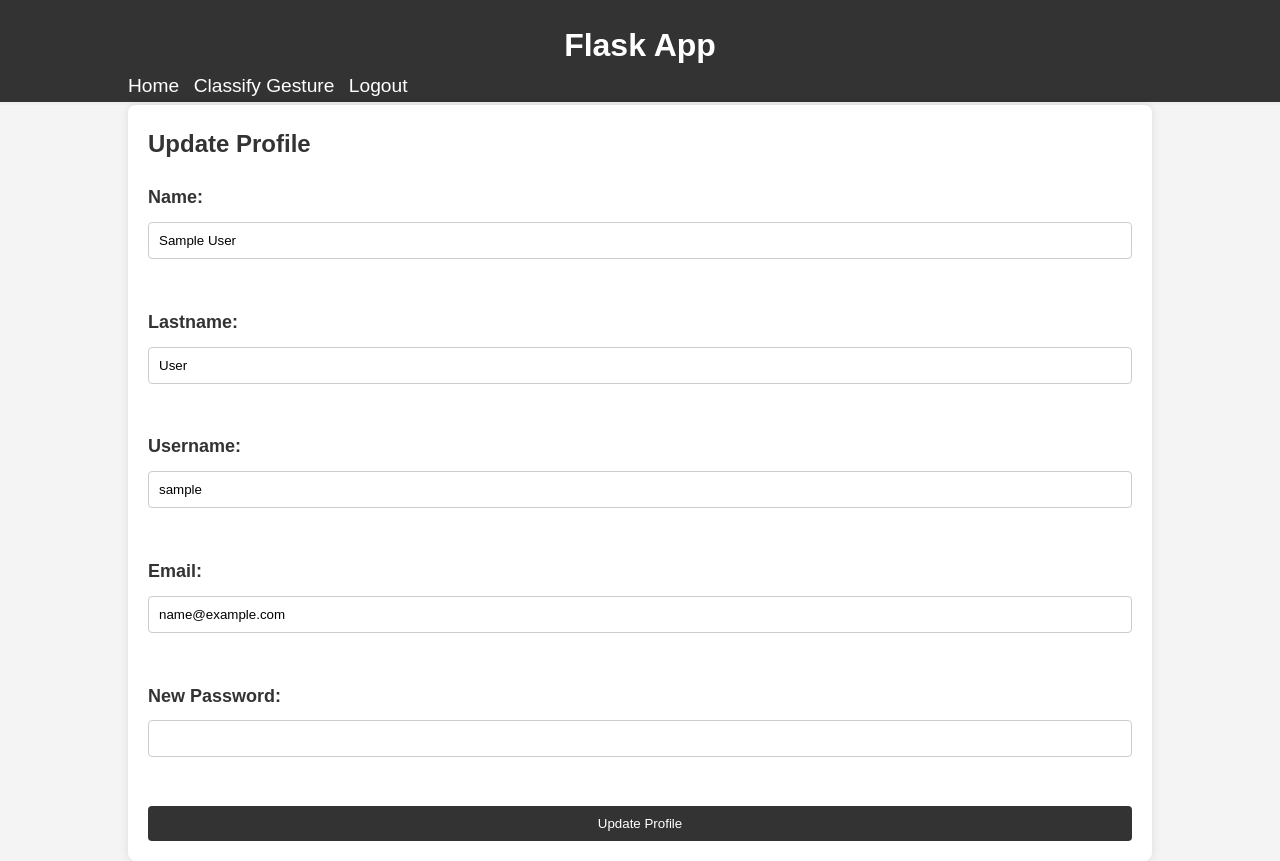
After one commit to nameisalfio/Flask_ChatRPS, a Flask app: page /user/update in a window 1280 px wide. The commit adds this page. Run offline with Flask 3, Linux system fonts and the light colour scheme; the visitor is signed in with stand-in values (Sample User, id 1); tables that the repository leaves empty hold one stand-in row (values such as "Sample post").

Commit message:
First version

```diff
--- a/ChatRPS/app/routes/user_routes.py
+++ b/ChatRPS/app/routes/user_routes.py
@@ -4,7 +4,7 @@ from app.models.user import User
 
 user_bp = Blueprint('user_bp', __name__)
 
-@user_bp.route('/profile')
+@user_bp.route('/profile', methods=['GET'])
 def profile():
     user_id = session.get('user_id')
     if not user_id:
@@ -12,29 +12,64 @@ def profile():
         return redirect(url_for('auth_bp.login_page'))
 
     user = User.query.get(user_id)
-    if user is None:
+    if not user:
         flash('User not found.', 'danger')
         return redirect(url_for('auth_bp.login_page'))
 
     return render_template('profile.html', user=user)
 
-@user_bp.route('/update/<int:id>', methods=['POST'])
-def update_user(id):
-    user = User.query.get(id)
-    if user is None:
+@user_bp.route('/update', methods=['GET'])
+def update_form():
+    user_id = session.get('user_id')
+    if not user_id:
+        flash('Please log in to update your profile.', 'warning')
+        return redirect(url_for('auth_bp.login_page'))
+
+    user = User.query.get(user_id)
+    if not user:
         flash('User not found.', 'danger')
         return redirect(url_for('user_bp.profile'))
 
-    user.name = request.form.get('name')
-    user.lastname = request.form.get('lastname')
-    user.username = request.form.get('username')
-    user.email = request.form.get('email')
+    return render_template('update_form.html', user=user)
+
+@user_bp.route('/update', methods=['POST'])
+def update_user():
+    user_id = session.get('user_id')
+    if not user_id:
+        flash('Please log in to update your profile.', 'warning')
+        return redirect(url_for('auth_bp.login_page'))
+
+    user = User.query.get(user_id)
+    if not user:
+        flash('User not found.', 'danger')
+        return redirect(url_for('user_bp.profile'))
+
+    # Get form data
+    name = request.form.get('name')
+    lastname = request.form.get('lastname')
+    username = request.form.get('username')
+    email = request.form.get('email')
     password = request.form.get('password')
+
+    # Update only non-null values
+    if name:
+        user.name = name
+    if lastname:
+        user.lastname = lastname
+    if username:
+        user.username = username
+    if email:
+        user.email = email
     if password:
         user.password = password
 
-    db.session.commit()
-    flash('User updated successfully!', 'success')
+    try:
+        db.session.commit()
+        flash('Profile updated successfully!', 'success')
+    except Exception as e:
+        db.session.rollback()
+        flash(f'An error occurred: {e}', 'danger')
+
     return redirect(url_for('user_bp.profile'))
 
 @user_bp.route('/delete/<int:id>', methods=['POST'])
--- a/ChatRPS/app/templates/base.html
+++ b/ChatRPS/app/templates/base.html
@@ -21,7 +21,7 @@
                         <li><a href="{{ url_for('rps_bp.rps_classify') }}">Classify Gesture</a></li>
                         <li><a href="{{ url_for('auth_bp.logout') }}">Logout</a></li>
                     {% else %}
-                        <li><a href="{{ url_for('auth_bp.login') }}">Login</a></li>
+                        <li><a href="{{ url_for('auth_bp.login_page') }}">Login</a></li>
                     {% endif %}
                 </ul>
             </nav>
--- /dev/null
+++ b/ChatRPS/app/templates/update_form.html
@@ -0,0 +1,26 @@
+{% extends "base.html" %}
+
+{% block title %}Update Profile{% endblock %}
+
+{% block content %}
+    <h2>Update Profile</h2>
+    <form method="POST" action="{{ url_for('user_bp.update_user') }}">
+        <input type="hidden" name="id" value="{{ user.id }}">
+        <label for="name">Name:</label>
+        <input type="text" id="name" name="name" value="{{ user.name }}">
+        <br>
+        <label for="lastname">Lastname:</label>
+        <input type="text" id="lastname" name="lastname" value="{{ user.lastname }}">
+        <br>
+        <label for="username">Username:</label>
+        <input type="text" id="username" name="username" value="{{ user.username }}">
+        <br>
+        <label for="email">Email:</label>
+        <input type="email" id="email" name="email" value="{{ user.email }}">
+        <br>
+        <label for="password">New Password:</label>
+        <input type="password" id="password" name="password">
+        <br>
+        <button type="submit">Update Profile</button>
+    </form>
+{% endblock %}
```
Also changed, not shown: ChatRPS/app/routes/auth_routes.py (+18 -10 lines), ChatRPS/app/routes/rps_routes.py (+3 -5 lines), ChatRPS/app/templates/index.html (deleted, +0 -49 lines), ChatRPS/app/templates/login.html (added, +16 -0 lines), ChatRPS/app/templates/profile.html (added, +20 -0 lines), ChatRPS/app/templates/rps_classify.html (line endings or trailing spaces).
